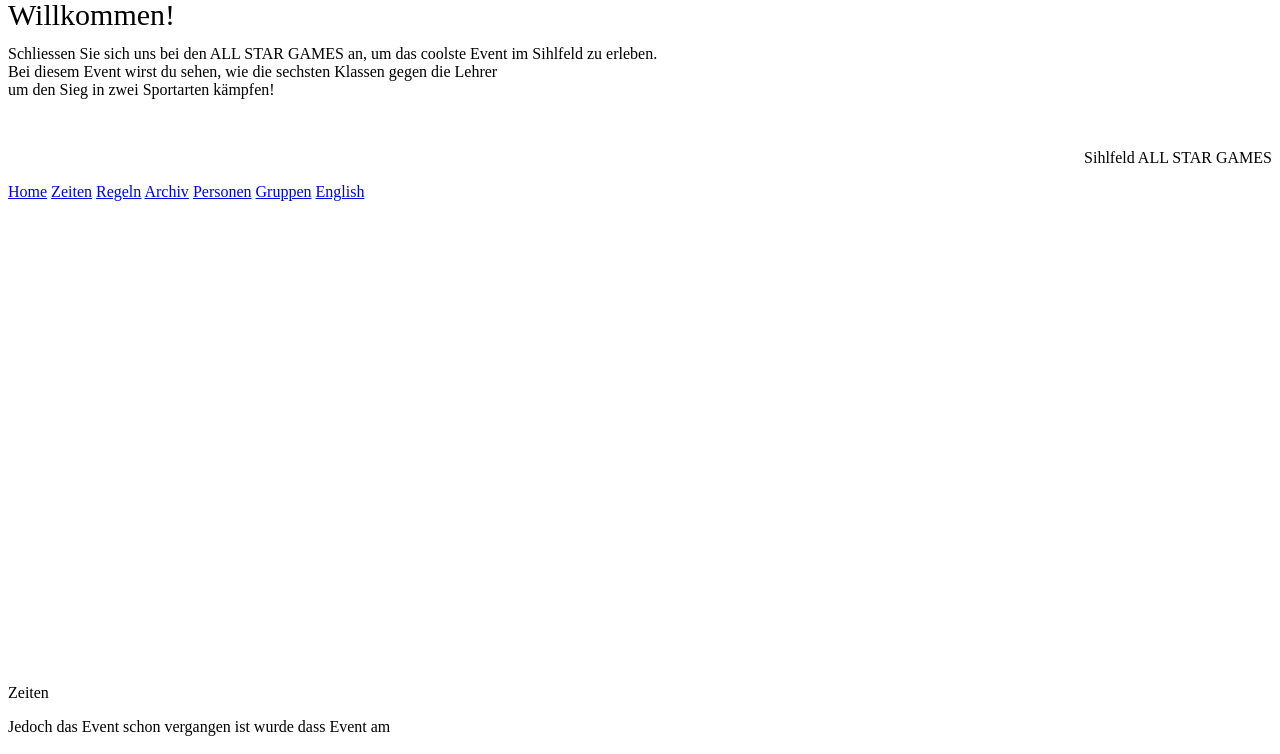
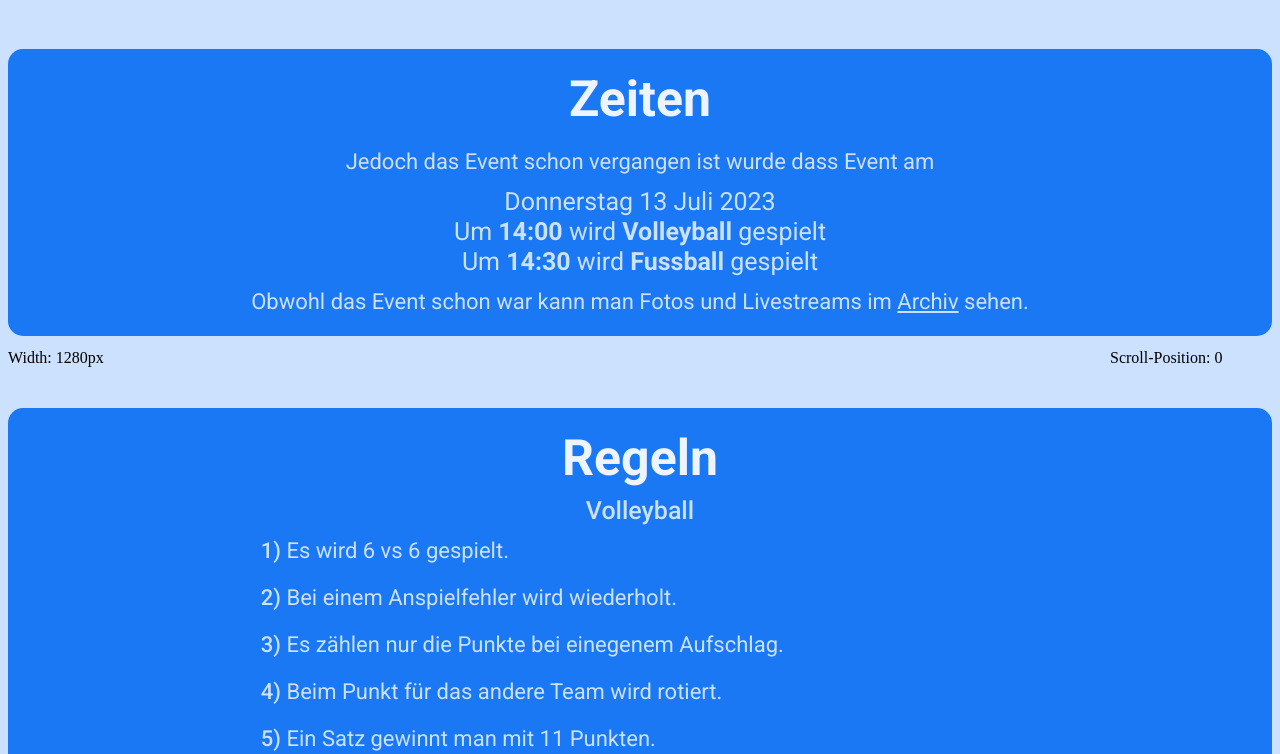
Before and after one commit to OrangeUnivers/asg, a plain HTML site: page de/index.html in a window 1280 px wide. Shown: the part 418-1172 px from the top of the page. Drawn offline with Linux system fonts and the light colour scheme; the site is published under a folder, as on GitHub Pages, so addresses that start at the root find nothing.

Commit message:
Update index.html

```diff
--- a/de/index.html
+++ b/de/index.html
@@ -4,7 +4,7 @@
     <meta charset="UTF-8">
     <meta name="viewport" content="width=device-width, initial-scale=1.0">
     <title>Sihlfeld All Star Games</title>
-    <link rel="stylesheet" href="/styles.css"> <!-- CSS File -->
+    <link rel="stylesheet" href="../styles.css"> <!-- CSS File -->
     <link rel="preconnect" href="https://fonts.googleapis.com"> <!-- Font Roboto -->
     <link rel="preconnect" href="https://fonts.gstatic.com" crossorigin> <!-- Font Roboto -->
     <link href="https://fonts.googleapis.com/css2?family=Courier+Prime:ital,wght@0,400;0,700;1,400;1,700&family=Nunito:ital,wght@0,200..1000;1,200..1000&family=Roboto:ital,wght@0,100;0,300;0,400;0,500;0,700;0,900;1,100;1,300;1,400;1,500;1,700;1,900&display=swap" rel="stylesheet"> <!-- Font Roboto -->
@@ -12,7 +12,7 @@
 <body>
     <div id="too-small-display" class="too-small-display"> <!-- Too small screen error -->
         <div style="margin-top: calc(50vh - 256px);">
-            <img src="/resources/display-too-small.png" alt="" style="display: block; margin-left: auto; margin-right: auto; width: 50%;">
+            <img src="../resources/display-too-small.png" alt="" style="display: block; margin-left: auto; margin-right: auto; width: 50%;">
         </div>
         <div>
             <p style="text-align: center; font-family: 'Roboto'; font-size: 30px; margin: 15px;">Ihr Display ist viel zu klein um diese Website anzuzeigen. Bitte versuchen sie mit ein Gerät mit grösserem Display.</p>
@@ -41,7 +41,7 @@
         <a href="archive/" title="Zum Archiv">Archiv</a>
         <a href="people/" title="Zu den Personen">Personen</a>
         <a href="teams/" title="Zu den Gruppen">Gruppen</a>
-        <a href="/en/" title="Zur Englischen Seite">English</a>
+        <a href="../en/" title="Zur Englischen Seite">English</a>
     </div>
     <div style="margin-bottom: 395px;" id="title_spacing"></div> <!-- Spacing for title -->
     <div id="times">
```
